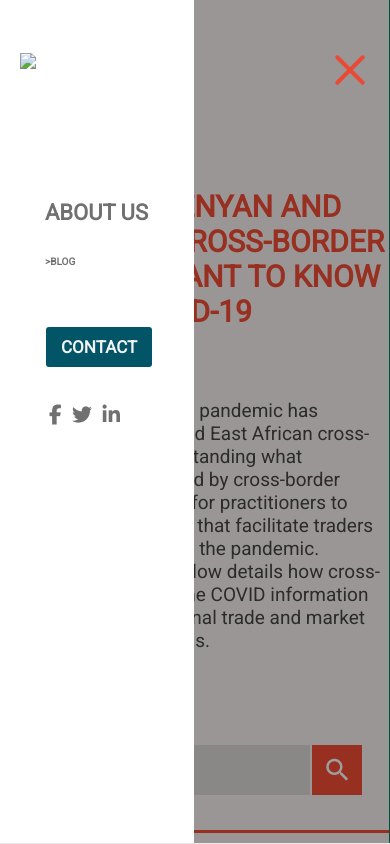
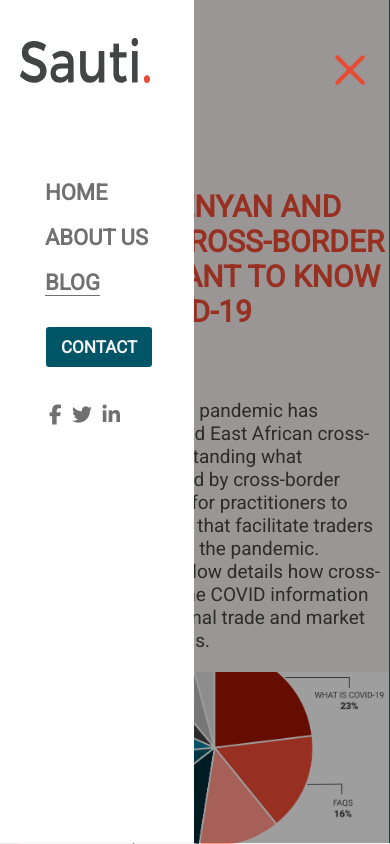
Before and after one commit to Market-African/Main, a plain HTML site: page subPage/article1.html in a window 390 px wide. Both pictures are taken after a click on the element 350 px from the left and 71 px from the top of the page. Shown: the top 844 px of the page. Drawn offline with Linux system fonts and the light colour scheme; files whose address does not match are found by name.

Commit message:
last submit

```diff
--- a/css/pages/article.css
+++ b/css/pages/article.css
@@ -10,6 +10,10 @@ contianer
 }
 .article-info{
     margin-left: 2rem;
+    margin-bottom: 4rem;
+}
+.article-info img{
+    width: 85rem;
 }
 
 /********* sub contect  *******/
--- a/js/index.js
+++ b/js/index.js
@@ -15,7 +15,7 @@ btnBurger.addEventListener("click", () => {
 
   if (!menuOpen) {
     btnBurger.classList.add("open")
-    btnBurger.classList.add("dark")
+    // btnBurger.classList.add("dark")
     nav.classList.add("open-menu")
     headerIcon.classList.add("open-menu")
     headerbtn.classList.add("open-menu")
--- a/subPage/article1.html
+++ b/subPage/article1.html
@@ -35,7 +35,7 @@
 
       <!-- logo -->
         <div class="logo">
-            <a href="../index.html"></a><img src="../images/black-logo.svg" >
+           <a href="../index.html"> <img src="../images/black-logo.svg" ></a>
         </div>
 
      <!-- nav  -->
@@ -43,9 +43,9 @@
         <div class="nav">
             <ul>
 
-                <li><a href="../index.html" home</a></li>
+                <li><a href="../index.html">home</a></li>
                 <li><a href="../about.html" >about us</a></li>
-                <li><a href="../blog.html" class="active-nav"></a>>blog</a></li>
+                <li><a href="../blog.html"  class="active-nav">blog</a></li>
             </ul>
         </div>
 
@@ -70,13 +70,14 @@
         <!-- responsive menu logo  -->
 
         <div class="menu-logo">
-            <a href="../index.html"><img src="images/black-logo.svg" ></a>
+            <a href="../index.html"><img src="../images/black-logo.svg" ></a>
         </div>
 
          </div>
 
 
     </header>
+
 
 
        <!----------------------------------------------------------
@@ -93,7 +94,7 @@
    <p>Our brief analysis below details how cross-border traders use the COVID information on Sauti’s multiregional trade and market information platforms.
    </p>
 
-       <img src="images/chart-1.png">
+       <img src="../images/chart-1.png">
    </div>
 
    <div class="sub-contect">
@@ -118,7 +119,7 @@
       <h2>Get in touch with Sauti</h2>
       <p>Contact us to find out more about Sauti and our services. We are happy to answer any questions you may have!.</p>
 
-      <a href="contact.html"><button>contact us</button></a>
+      <a href="../contact.html"><button>contact us</button></a>
 
     </div>
   </div>
```
Also changed, not shown: subPage/article2.html (+8 -6 lines), README.md.
